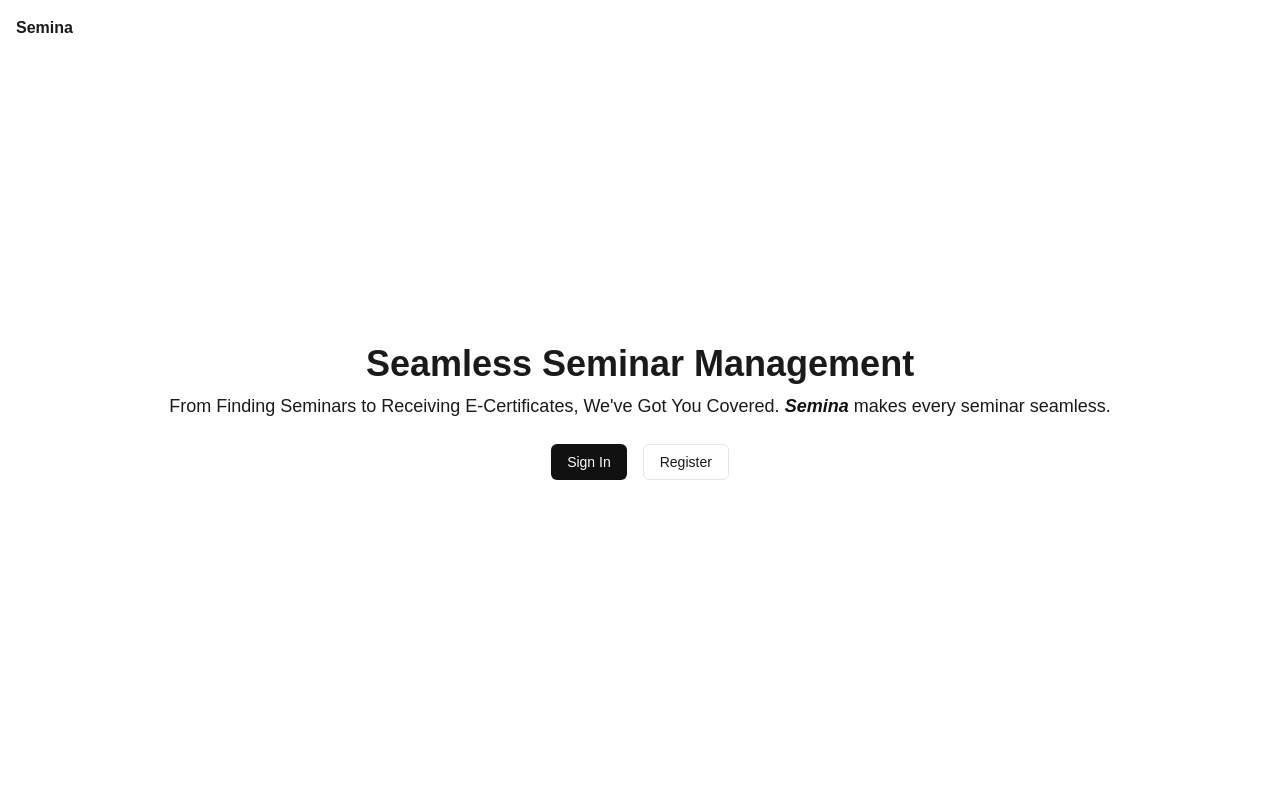
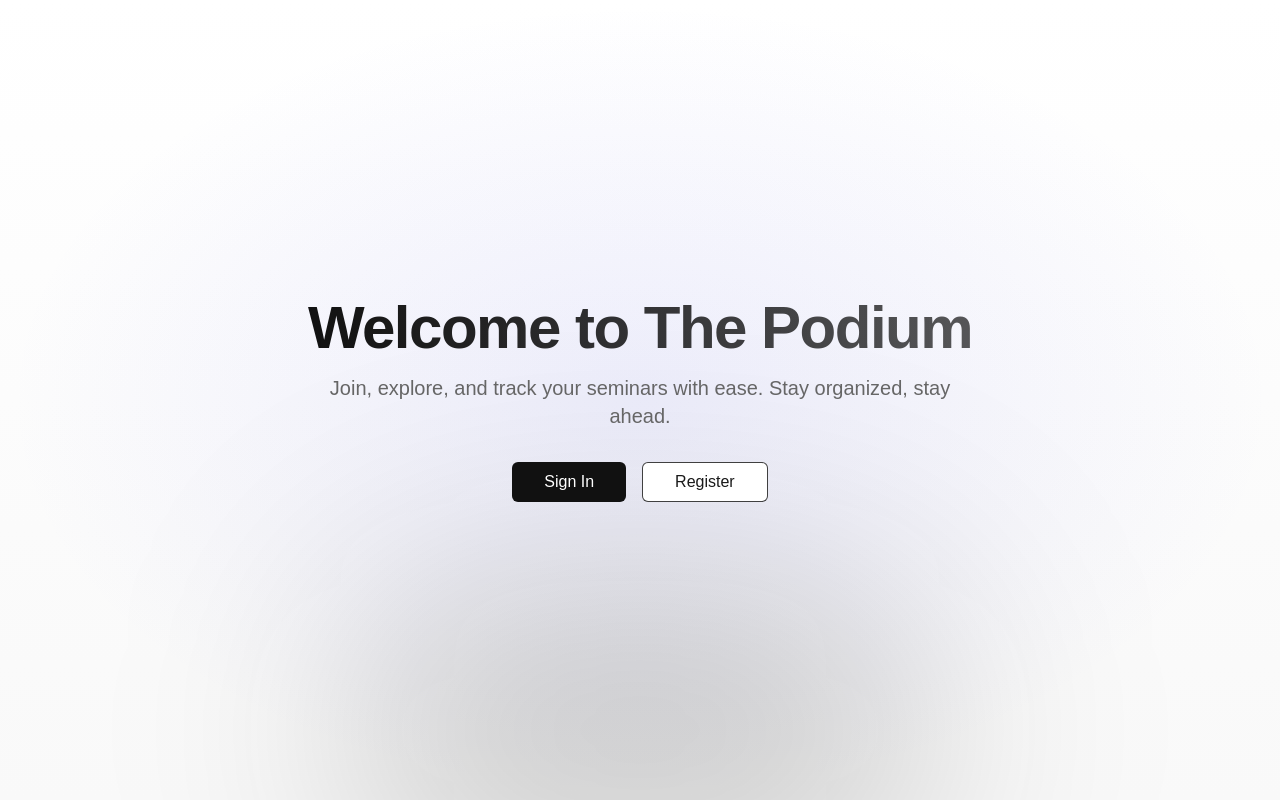
Before and after one commit to Hanseooo/attendance-evaluation-certification, a React (Vite) app in the folder frontend/: page / in a window 1280 px wide. Built offline with nearby package versions, Linux system fonts and the light colour scheme.

Commit message:
changed landing page

```diff
--- a/frontend/src/pages/LandingPage.tsx
+++ b/frontend/src/pages/LandingPage.tsx
@@ -1,6 +1,7 @@
 import { Button } from "@/components/ui/button";
-import AuthModal from "../components/overlay/AuthModal";
+import AuthModal from "@/components/overlay/AuthModal";
 import { useAuthModal } from "@/context/AuthModalContext";
+import { motion } from "framer-motion";
 
 export default function LandingPage() {
   const { openLogin, openRegister } = useAuthModal();
@@ -8,25 +9,49 @@ export default function LandingPage() {
   return (
     <>
       <AuthModal />
-                <div className=" flex flex-col p-4 min-h-screen">
-                <a className="font-semibold">Semina</a>
-                <header className="flex flex-col items-center px-10 mb-auto mt-auto">
-                <h2 className="text-4xl font-bold mb-2 text-center">
-                    Seamless Seminar Management
-                </h2>
-                <h5 className="text-lg mb-6 text-center">
-                    From Finding Seminars to Receiving E-Certificates, We've Got You Covered. <span className="text-primary font-semibold italic">Semina</span> makes every seminar seamless.
-                </h5>
-                <div className="flex gap-4">
-                    <Button onClick={openLogin}>
+
+      <section className="relative min-h-screen flex flex-col items-center justify-center overflow-hidden bg-gradient-to-b from-background to-muted/40 px-6 text-center">
+
+        <div className="absolute inset-0 bg-[radial-gradient(ellipse_at_center,rgba(99,102,241,0.1),transparent_70%)] pointer-events-none" />
+
+
+        <motion.div
+          className="relative z-10 max-w-2xl mx-auto flex flex-col items-center"
+          initial={{ opacity: 0, y: 20 }}
+          animate={{ opacity: 1, y: 0 }}
+          transition={{ duration: 0.6 }}
+        >
+
+          <h1 className="text-4xl sm:text-5xl md:text-6xl font-bold tracking-tight mb-4 bg-clip-text text-transparent bg-gradient-to-r from-primary to-primary/70">
+            Welcome to The Podium
+          </h1>
+
+          <p className="text-muted-foreground text-base sm:text-lg md:text-xl mb-8">
+            Join, explore, and track your seminars with ease.
+            Stay organized, stay ahead.
+          </p>
+
+          <div className="flex flex-col sm:flex-row gap-4">
+            <Button
+              onClick={openLogin}
+              size="lg"
+              className="px-8 text-base font-medium"
+            >
               Sign In
             </Button>
-                    <Button onClick={openRegister} variant="outline" >
+            <Button
+              onClick={openRegister}
+              size="lg"
+              variant="outline"
+              className="px-8 text-base font-medium border-primary/80 hover:border-primary"
+            >
               Register
             </Button>
           </div>
-                </header>
-            </div>
+        </motion.div>
+
+        <div className="absolute bottom-[-5rem] left-1/2 -translate-x-1/2 w-[600px] h-[300px] bg-primary/20 blur-[120px] rounded-full" />
+      </section>
     </>
-    )
+  );
 }
```
Also changed, not shown: 1 other file (tests, documents, lock files or other folders). Lines whose indentation alone changed are shown as unchanged.
